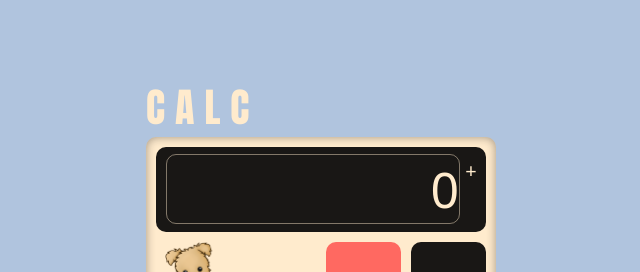
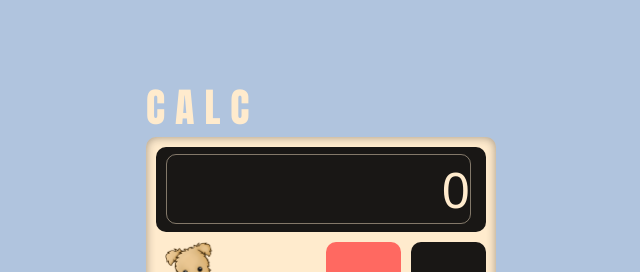
Before and after one commit to AnthonyBAC/Calc_OdinProject, a plain HTML site: page index.html in a window 1280 px wide. Shown: the top 272 px of the page, without its empty margins (319-959 px from the left). Drawn offline with Linux system fonts and the light colour scheme.

Commit message:
container

```diff
--- a/index.html
+++ b/index.html
@@ -32,7 +32,7 @@
       <div id="calc">
         <div id="display">
           <div id="numberDisplay"></div>
-          <div id="showOperation">+</div>
+          <div id="showOperation"></div>
         </div>
         <div id="numbers_content">
           <div class="row_numbers">
```
